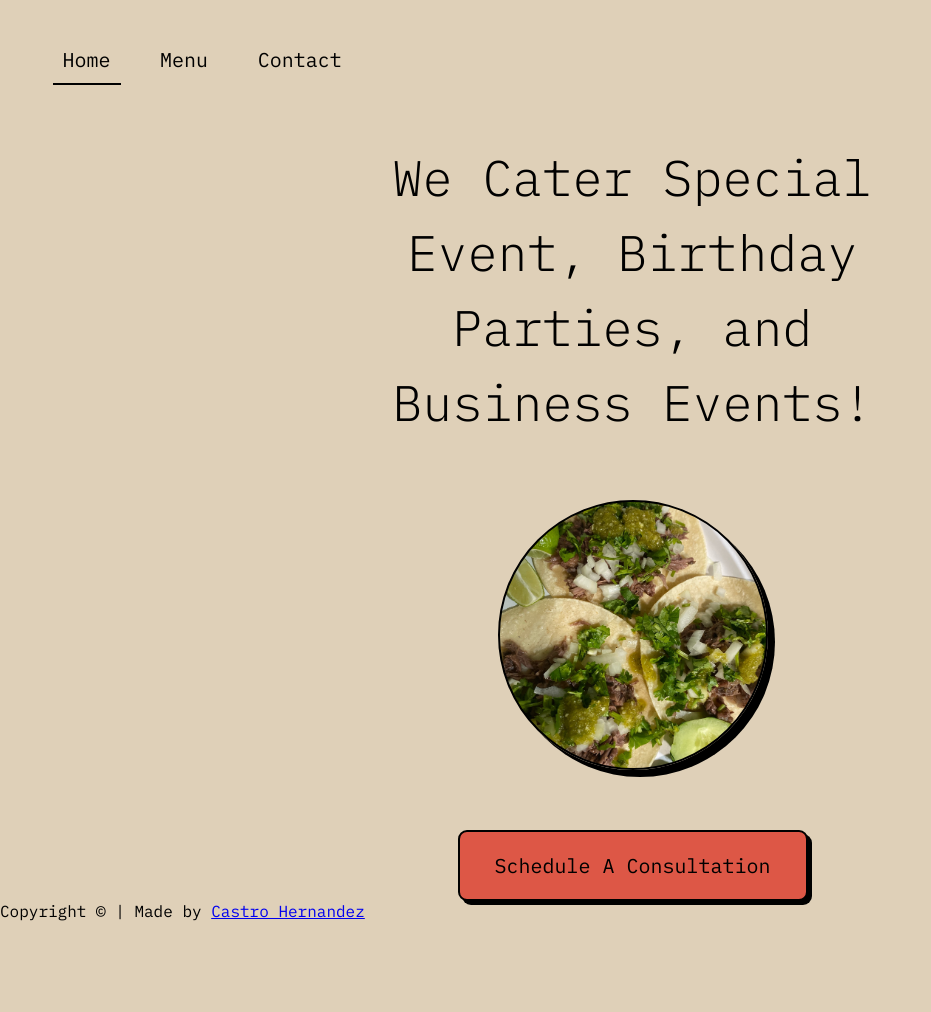
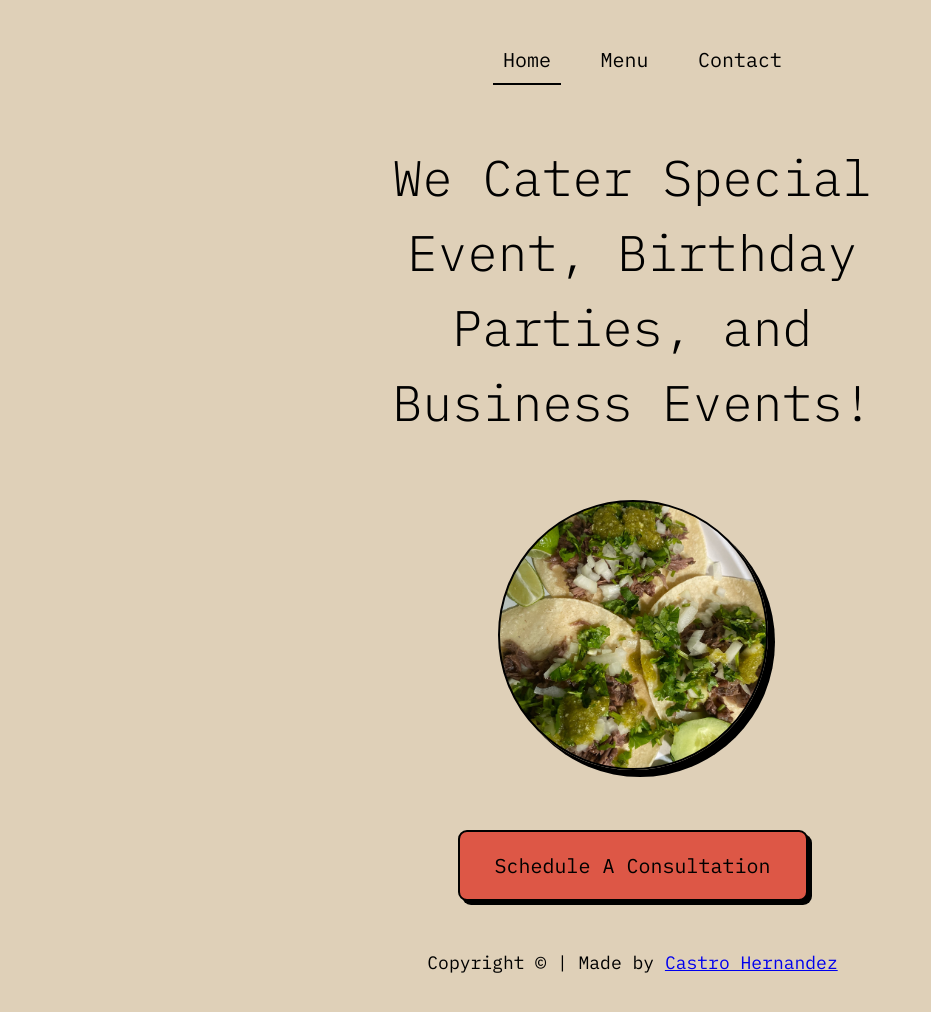
Before and after one commit to TheAstroProject/tacopage, a website built with webpack: page src/index.html in a window 1280 px wide. Shown: the whole page, without its empty margins (0-931 px from the left). Before the commit the page ends 921 px from the top, so only its background shows below. Built offline with nearby package versions, Linux system fonts and the light colour scheme.

Commit message:
adjusted navbar to center of page, as well as menu items, and footer

```diff
--- a/src/style.css
+++ b/src/style.css
@@ -29,7 +29,7 @@ button {
 
 .header {
     display: flex;
-    justify-content: space-between;
+    justify-content: center;
     align-items: center;
     width: 1200px;
     min-height: 120px;
@@ -86,6 +86,8 @@ footer a {
 /*/////////Menu//////////*/
 
 .content-menu {
+    display: flex;
+    justify-content: center;
     width: 600px;
     flex-direction: row;
     flex-wrap: wrap;
@@ -247,3 +249,18 @@ footer a {
     width: 450px;
     font-weight: 500;
 }
+
+/* footer */
+
+.footer {
+    align-items: center;
+    bottom: 0;
+    color: black;
+    display: flex;
+    font-size: 18px;
+    gap: 10px;
+    justify-content: center;
+    margin-bottom: 8px;
+    padding: 50px;
+    width: 100%;
+}
```
